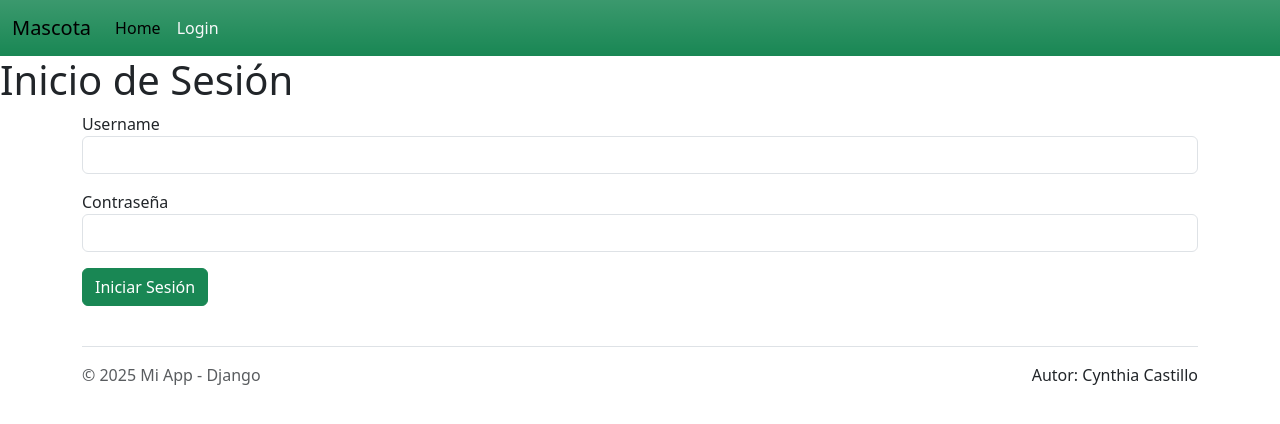
After one commit to cindychateau/BOTIC-SOFOF-24-28-13-0074, a Django app: page /login/ in a window 1280 px wide. The commit adds this page. Shown: the top 424 px of the page. Run offline with Django 5.2, Linux system fonts and the light colour scheme.

Commit message:
Mascotas: Inicio de Sesion y Cierre de Sesion

```diff
--- a/Módulo 6/mascotas/mainapp/templates/base.html
+++ b/Módulo 6/mascotas/mainapp/templates/base.html
@@ -22,6 +22,11 @@
                     <li class="nav-item">
                         <a class="nav-link active" aria-current="page" href="{% url 'home' %}">Home</a>
                     </li>
+                    {% if user.is_authenticated %}
+                        <li class="nav-item"><a class="nav-link text-danger" href="{% url 'logout' %}">Logout</a></li>
+                    {% else %}
+                        <li class="nav-item"><a class="nav-link text-light" href="{% url 'login' %}">Login</a></li>
+                    {% endif %}
                 </ul>
             </div>
         </div>
--- /dev/null
+++ b/Módulo 6/mascotas/mainapp/templates/login.html
@@ -0,0 +1,22 @@
+{% extends "base.html" %}
+{% block title %}Inicio de Sesión{% endblock %}
+{% block content %}
+<h1>Inicio de Sesión</h1>
+{% if error %}
+<div class="alert alert-danger">{{ error }}</div>
+{% endif %}
+<div class="container pb-3">
+    <form method="POST">
+        {% csrf_token %}
+        <div class="mb-3">
+            <label for="username">Username</label>
+            <input type="text" class="form-control" name="username" id="username">
+        </div>
+        <div class="mb-3">
+            <label for="password">Contraseña</label>
+            <input type="password" name="password" id="password" class="form-control">
+        </div>
+        <button type="submit" class="btn btn-success">Iniciar Sesión</button>
+    </form>
+</div>
+{% endblock %}
--- a/Módulo 6/mascotas/mainapp/urls.py
+++ b/Módulo 6/mascotas/mainapp/urls.py
@@ -2,5 +2,7 @@ from django.urls import path #Importo path, para generar una ruta
 from . import views #Importo views, en base a una ruta mostrar una vista
 
 urlpatterns = [
-    path('', views.home, name='home')
+    path('', views.home, name='home'),
+    path('login/', views.login_view, name="login"),
+    path('logout/', views.logout_view, name="logout"),
 ]
--- a/Módulo 6/mascotas/mainapp/views.py
+++ b/Módulo 6/mascotas/mainapp/views.py
@@ -20,3 +20,23 @@ def home(request):
     #Todo: filtrar las del usuario en sesión
     #Enviar contexto (mascotas)
     return render(request, 'home.html', {'mascotas': MASCOTAS})
+
+def login_view(request):
+    #Revisar qué tipo de método tenemos en la petición
+    if request.method == 'POST': #Significa que estamos recibiendo la información del formulario
+        username = request.POST['username']
+        password = request.POST['password']
+        #autenticar al usuario
+        usuario = authenticate(request, username=username, password=password) #usuario = None X
+        if usuario is not None:
+            #inicio sesión
+            login(request, usuario) #Guardo en sesión la información del usuario
+            return redirect('home')
+        else:
+            return render(request, 'login.html', {'error': 'Credenciales inválidas'})
+
+    return render(request, 'login.html')
+
+def logout_view(request):
+    logout(request) #Función que está hecho de Modelo auth que elimina la sesión actual
+    return redirect('login')
```
Also changed, not shown: Módulo 6/mascotas/mainapp/templates/home.html (+8 -1 lines), Módulo 6/mascotas/db.sqlite3.
